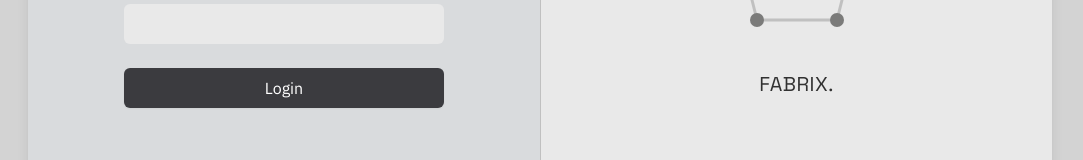
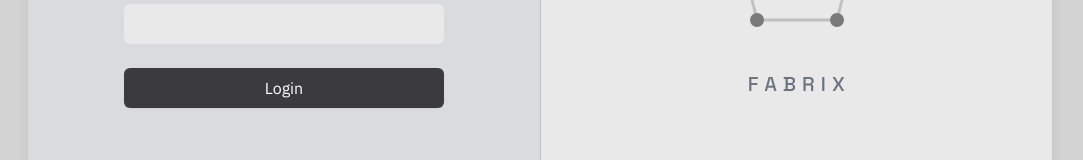
Before and after one commit to connorzittrauer/CTEC-Demo, a React (Vite) app in the folder frontend/: page /auth in a window 1280 px wide. Shown: the part 416-576 px from the top of the page, without its empty margins (100-1183 px from the left). Built offline with nearby package versions, Linux system fonts and the light colour scheme.

Commit message:
UI adjustments

```diff
--- a/frontend/src/index.css
+++ b/frontend/src/index.css
@@ -19,17 +19,17 @@
   }
 
   5% {
-    fill: #7A5CFF;
-    filter: drop-shadow(0 0 8px #7A5CFF);
+    fill: #ff5c5c;
+    filter: drop-shadow(0 0 8px #ff5c5c);
   }
 
   10% {
-    fill: #7B7B7A;
+    fill: #7b7a7a;
     filter: none;
   }
 
   100% {
-    fill: #7B7B7A;
+    fill: #7b7a7a;
     filter: none;
   }
 }
--- a/frontend/src/layouts/AuthLayout.tsx
+++ b/frontend/src/layouts/AuthLayout.tsx
@@ -80,8 +80,8 @@
           {/* LOGO GOES HERE */}
           <div className="text-center">
             <FabrixLogo />
-            <h2 className="font-heading text-xl text-text tracking-wide">
-              FABRIX.
+            <h2 className="font-heading text-xl text-gray-500 font-medium tracking-wide">
+              F A B R I X
             </h2>
           </div>
 
```
